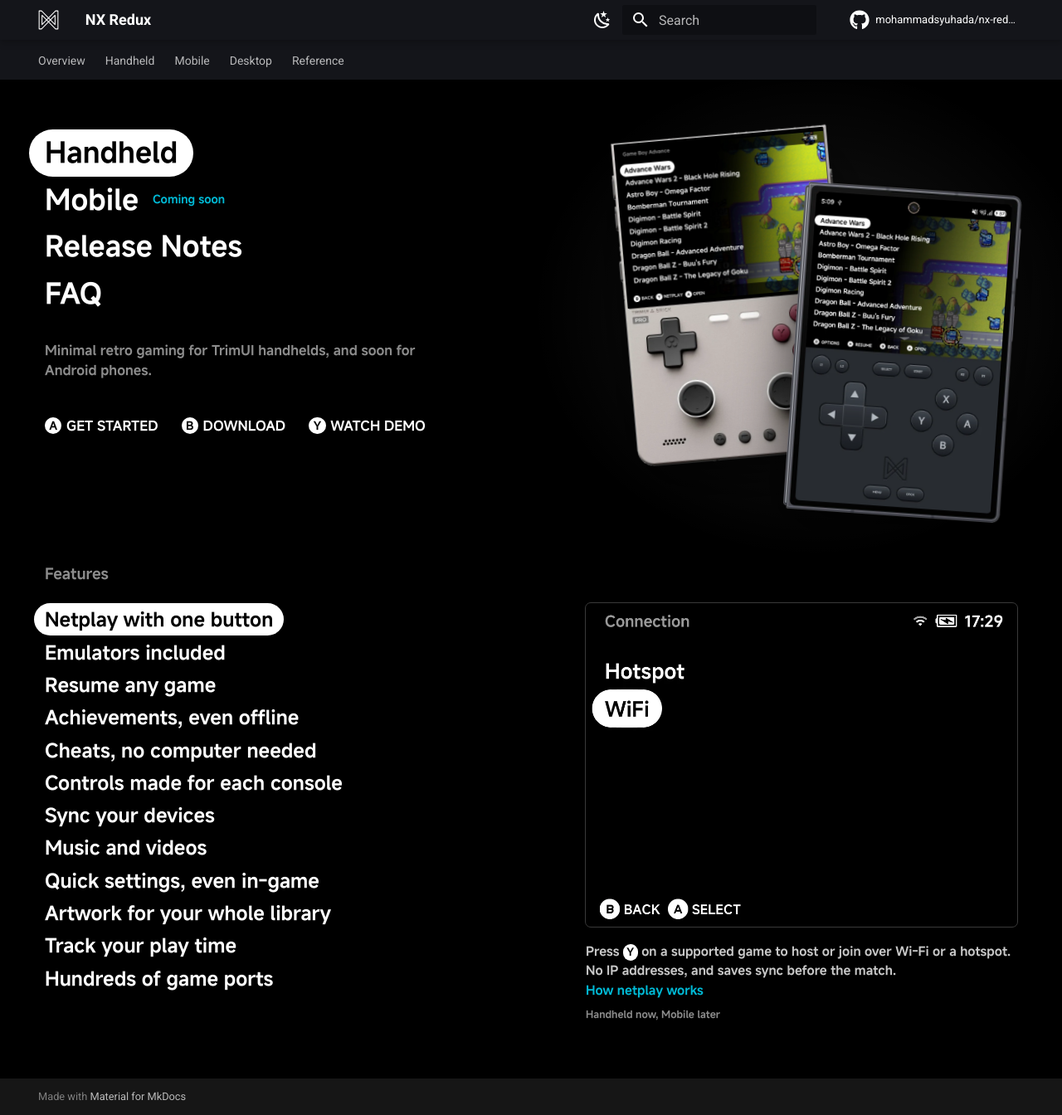
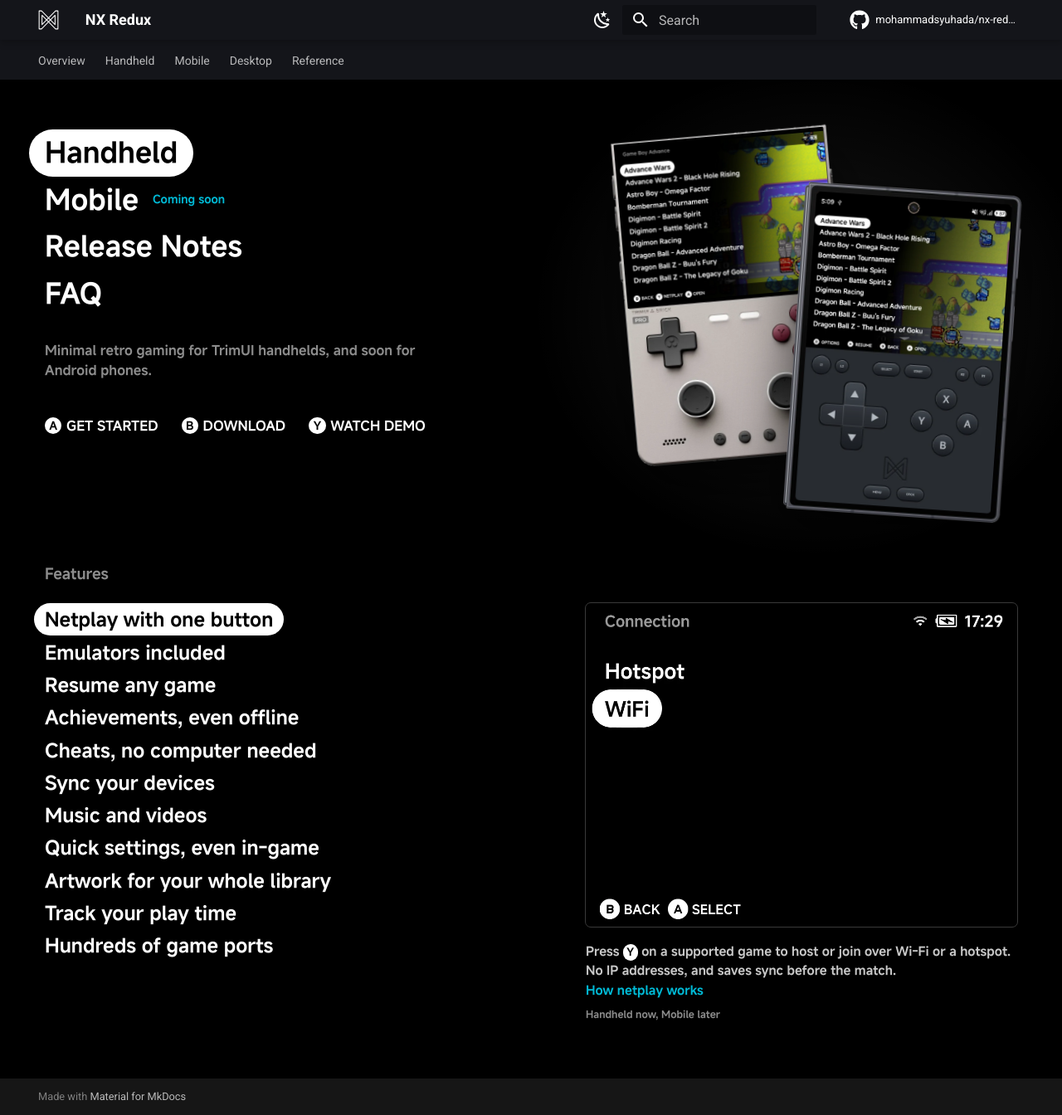
Before and after one commit to mohammadsyuhada/nx-redux-docs, an MkDocs documentation site: the page built from docs/index.md, in a window 1280 px wide and 1344 px high. Shown: the whole window at 83% size. Built offline with MkDocs 1.6.1 and Material for MkDocs 9.7.7, drawn with Linux system fonts in a browser that asks for light colours; comment, search, counter and statistics services are not loaded.

Commit message:
feat(site): drop the Controls feature row; the pads stay in the hero

```diff
--- a/docs/stylesheets/home.css
+++ b/docs/stylesheets/home.css
@@ -307,22 +307,6 @@
   outline: 1px solid var(--nx-outline);
 }
 
-/* Phone captures are tall portraits: give them the same height a 4:3
-   screenshot has at full width, centred, so the panel keeps its size. */
-.nx-features__shots:has(.nx-features__shot--portrait) {
-  aspect-ratio: 4 / 3;
-  grid-template-rows: minmax(0, 100%);  /* the row keeps the box's height instead of growing to the image */
-  overflow: hidden;
-}
-.nx-features__shot--portrait {
-  width: auto;
-  height: 100%;
-  min-height: 0;
-  max-width: 100%;
-  justify-self: center;
-  object-fit: contain;
-}
-
 .nx-features__pane p {
   max-width: 26rem;
   margin: 0.9rem 0 0;
--- a/overrides/home.html
+++ b/overrides/home.html
@@ -78,9 +78,6 @@
       {"title": "Cheats, no computer needed", "href": "handheld/apps/cheats/", "more": "Set up cheats", "shots": ["assets/landing/features/cheats-tools.webp", "assets/landing/features/cheats-ingame.webp"],
        "text": "Stuck on that one boss? We won't tell. Grab the cheat database right on the device, then flip cheats on and off from the in-game menu.",
        "platform": "Handheld and Mobile"},
-      {"title": "Controls made for each console", "href": "mobile/controls/", "more": "See the controls", "shots": ["assets/landing/controls/pad-n64.webp", "assets/landing/controls/pad-dc.webp"], "portrait": true,
-       "text": "The on-screen pad changes with the console you play, down to the original controller's colours: C-buttons and Z for the Nintendo 64, and the Dreamcast's own coloured face buttons.",
-       "platform": "Mobile"},
       {"title": "Sync your devices", "href": "handheld/apps/device-sync/", "more": "How Device Sync works", "shot": "assets/screenshots/device-sync.png",
        "text": "Add games on one device, then sync over Wi-Fi. Saves, states and, if you like, ROMs arrive on the other.",
        "platform": "Handheld now, Mobile later"},
@@ -120,7 +117,7 @@
                  id="nx-panel-{{ loop.index }}" aria-labelledby="nx-tab-{{ loop.index }}">
               <div class="nx-features__shots">
                 {% for shot in (f.shots or [f.shot]) %}
-                <img class="nx-features__shot{% if f.portrait %} nx-features__shot--portrait{% endif %}{% if loop.first %} is-active{% endif %}" src="{{ shot | url }}" alt=""{% if f.portrait %} width="624" height="986"{% else %} width="1024" height="768"{% endif %} loading="lazy">
+                <img class="nx-features__shot{% if loop.first %} is-active{% endif %}" src="{{ shot | url }}" alt="" width="1024" height="768" loading="lazy">
                 {% endfor %}
               </div>
               <p>{{ f.text }} <a class="nx-features__link" href="{{ f.href | url }}">{{ f.more }}</a></p>
```
Also changed, not shown: 1 other file.
